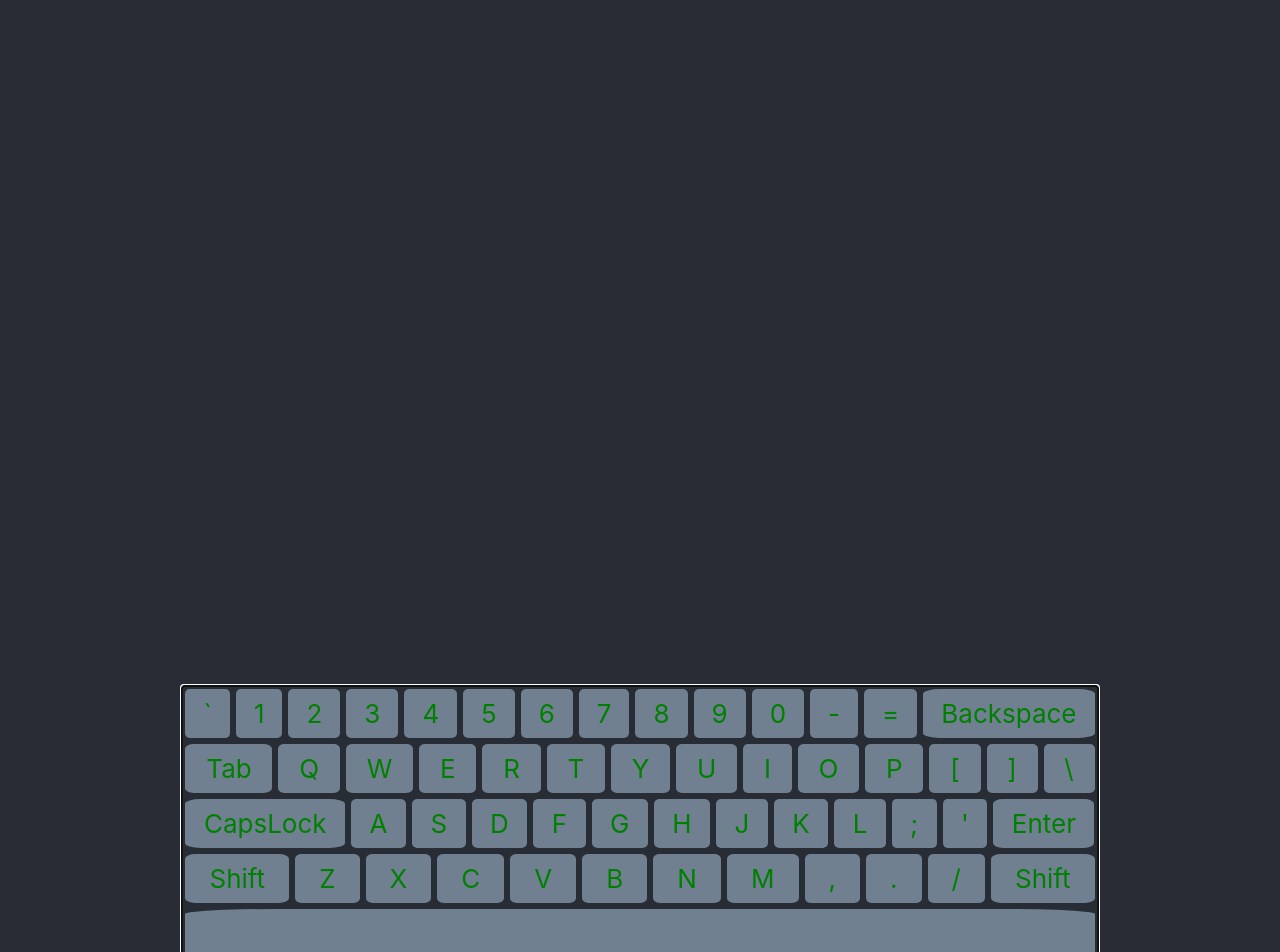
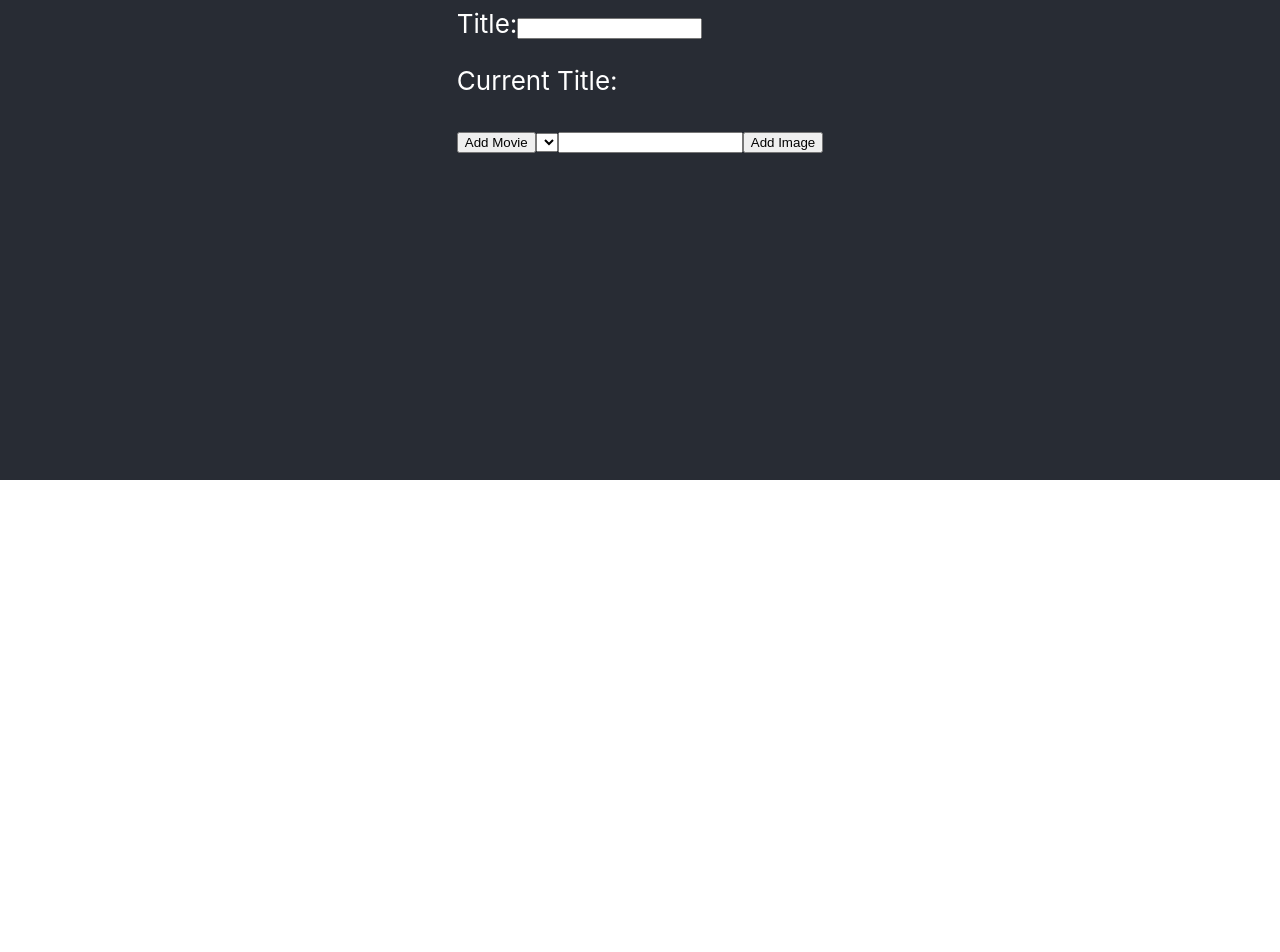
Before and after one commit to LifesABeach210/react-projects, a React (Create React App) app: page / in a window 1280 px wide. Shown: the part 320-1272 px from the top of the page. After the commit the page ends 800 px from the top, so only its background shows below. Built offline with nearby package versions, Linux system fonts and the light colour scheme.

Commit message:
Update App.js

```diff
--- a/src/App.js
+++ b/src/App.js
@@ -1,190 +1,118 @@
-import { useState, useRef, useEffect } from "react";
-import "./App.css";
-import React from "react";
-import TextRow from "./componets/TextRow";
+import logo from './logo.svg';
+import './App.css';
+import { useState } from "react";
 
-const deepClone = (object) => {
-  /* This function will create a "deep-clone" of an object which is necessary
-	when creating a copy an object with multiple nested layers of objects or arrays. */
-  return JSON.parse(JSON.stringify(object));
-};
-
-const App = () => {
- const [textAlong,setTextAlong] = useState("")
- const textHandler = (keyObj) =>{
-setTextAlong(textAlong.concat(keyObj.letter.toLowerCase()))
-if (keyObj.letter==='Backspace') {
-  let backSpaceFunc = textAlong.length -1 ;
-
-  console.log(textAlong)
-  let newText =textAlong.substring(backSpaceFunc,0)
-setTextAlong(newText);
-if (keyObj.letter === " ") {
-  setTextAlong(textAlong.concat(" "));
-}
+const MovieComponent = (props) => {
+	console.log(props.movie)
+	const movie = props.movie
+	return (
+		<div>
+			<h1>{movie.title}</h1>
+			{ <img src={movie.poster}></img> }
+		</div>
+	)
 }
 
+const MovieForm = (props) => {
 
- }
+	const [Title, setTitle] = useState("")
+	const [Director, setDirector] = useState("")
+	const [imageUrl, setImageUrl] = useState("")
+	const [selectedMovie, setSelectedMovie] = useState("")
+
+	return (
+		<div>
+			<label>Title:</label>
+			<input type="text" onChange={(e)=>{
+				setTitle(e.target.value)
+			}}/>
+			<p>Current Title: {Title}</p>
+			<button onClick={()=>{
+				const newMovie = {
+					Title,
+					Director,
+					Images: [
+
+					]
+				}
+				props.handleAddMovie(newMovie)
+			}}>Add Movie</button>
+
+
+			<select onChange={(e)=>{
+				setSelectedMovie(e.target.value)
+			}}>
+				{props.movieList.map((movie)=>{
+					return (
+						<option value={movie.Title}>{movie.Title}</option>
+					)
+				})}
+			</select>
+
+			<input type="text" onChange={(e)=>{
+				setImageUrl(e.target.value)
+			}}/>
+			<button onClick={()=>{
+				props.handleAddImageToMovie(selectedMovie, imageUrl)
+			}}>Add Image</button>
+		</div>
+	)
+}
+
+const MoviesDisplay = (props) => {
+	return (
+		<div>
+			{props.movieList.map((movie, index)=>{
+				return <MovieItem movie={movie} key={index}/>
+			})}
+		</div>
+	)
+}
+
+const MovieItem = (props) => {
+	return (
+		<div>
+			<h1>{props.movie.Title}</h1>
+			<p>{props.movie.Director}</p>
+			{props.movie.Images && props.movie.Images.map((imageUrl)=>{
+				console.log(imageUrl)
+				return (<img src={imageUrl.toString()}></img>);
+			})}
+			<hr/>
+		</div>
+	)
+}
+
+function App() {
+
+
+	const [movieList, setMovieList] = useState([])
+
+	const handleAddMovie = (newMovie) => {
+		const movieListCopy = [ ...movieList, newMovie ];
+		movieListCopy.push(newMovie)
+		setMovieList(movieListCopy)
+		setMovieList(movieListCopy)
+	}
+
+	const handleAddImageToMovie = (movieTitleToTarget, imageUrlToAdd) => {
+		const movieListCopy = [ ...movieList ];
+
+		const movieTargetIndex = movieListCopy.findIndex((movie)=>{
+			return movie.Title === movieTitleToTarget
+		})
+		movieListCopy[movieTargetIndex].Images.push(imageUrlToAdd)
+
+		setMovieList(movieListCopy)
+	}
+
+	console.log(movieList)
   return (
-    <div className="App-header">
-      <div>
-        <TextRow textAlong = {textAlong}></TextRow>
-      </div>
-      <KeyboardGrid textHandler={textHandler} />
+    <div className="App App-header">
+      <MovieForm handleAddMovie={handleAddMovie} movieList={movieList} handleAddImageToMovie={handleAddImageToMovie}/>
+			<MoviesDisplay movieList={movieList} />
     </div>
   );
-};
-
-const KeyboardGrid = (props) => {
-  const keyBoardArr = [
-    [
-      { letter: "`", isPressed: false },
-      { letter: "1", isPressed: false },
-      { letter: "2", isPressed: false },
-      { letter: "3", isPressed: false },
-      { letter: "4", isPressed: false },
-      { letter: "5", isPressed: false },
-      { letter: "6", isPressed: false },
-      { letter: "7", isPressed: false },
-      { letter: "8", isPressed: false },
-      { letter: "9", isPressed: false },
-      { letter: "0", isPressed: false },
-      { letter: "-", isPressed: false },
-      { letter: "=", isPressed: false },
-      { letter: "Backspace", isPressed: false },
-    ],
-    [
-      { letter: "Tab", isPressed: false },
-      { letter: "Q", isPressed: false },
-      { letter: "W", isPressed: false },
-      { letter: "E", isPressed: false },
-      { letter: "R", isPressed: false },
-      { letter: "T", isPressed: false },
-      { letter: "Y", isPressed: false },
-      { letter: "U", isPressed: false },
-      { letter: "I", isPressed: false },
-      { letter: "O", isPressed: false },
-      { letter: "P", isPressed: false },
-      { letter: "[", isPressed: false },
-      { letter: "]", isPressed: false },
-      { letter: "\\", isPressed: false },
-    ],
-    [
-      { letter: "CapsLock", isPressed: false },
-      { letter: "A", isPressed: false },
-      { letter: "S", isPressed: false },
-      { letter: "D", isPressed: false },
-      { letter: "F", isPressed: false },
-      { letter: "G", isPressed: false },
-      { letter: "H", isPressed: false },
-      { letter: "J", isPressed: false },
-      { letter: "K", isPressed: false },
-      { letter: "L", isPressed: false },
-      { letter: ";", isPressed: false },
-      { letter: "'", isPressed: false },
-      { letter: "Enter", isPressed: false },
-    ],
-    [
-      { letter: "Shift", isPressed: false },
-      { letter: "Z", isPressed: false },
-      { letter: "X", isPressed: false },
-      { letter: "C", isPressed: false },
-      { letter: "V", isPressed: false },
-      { letter: "B", isPressed: false },
-      { letter: "N", isPressed: false },
-      { letter: "M", isPressed: false },
-      { letter: ",", isPressed: false },
-      { letter: ".", isPressed: false },
-      { letter: "/", isPressed: false },
-      { letter: "Shift", isPressed: false },
-    ],
-    [{ letter: " ", isPressed: false }],
-  ];
-
-  const [keyRows, setKeyRows] = useState(keyBoardArr);
-  const [keyRowClone, setKeyRowClone] = useState([...keyRows]);
-  const [keyHitDown, setKeyHitDown] = useState({});
-  const [keyHitUp, setKeyUp] = useState({});
-
-  const handleKeyDown = (e) => {
-    let keyRowClone = [...keyRows];
-    keyRowClone.map((keyArr, index) => {
-      keyArr.map((keyObj, index) => {
-        if (keyObj.letter.toLowerCase() === e.key.toLowerCase()) {
-          console.log(keyObj.isPressed);
-
-          setKeyHitDown(e.key);
-
-         props.textHandler(keyObj)
-          return (keyObj.isPressed = true);
-        }
-      });
-    });
-  };
-
-  const handleKeyUp = (e) => {
-    let keyRowClone = [...keyRows];
-    keyRowClone.map((keyArr, index) => {
-      keyArr.map((keyObj, index) => {
-        if (keyObj.letter.toLowerCase() === e.key.toLowerCase()) {
-          console.log(keyObj);
-          setKeyUp(e.key);
-          console.log(keyObj.isPressed);
-          return (keyObj.isPressed = false);
-        }
-      });
-    });
-  };
-
-  /* The following lines for the useRef and useEffect are serving a single purpose for us, it is getting the div in the JSX of <KeyboardGrid/> and focusing it on page load.*/
-  const ref = useRef(null);
-
-  useEffect(() => {
-    ref.current.focus();
-  }, []);
-
-  return (
-    <div
-      className="Keyboard-grid"
-      ref={ref}
-      tabIndex={-1}
-      onKeyDown={handleKeyDown}
-
-     onKeyUp={handleKeyUp}>
-      {keyRows.map((keyRow, index) => {
-        // console.log(keyRow);
-        return <KeyboardRow keyRow={keyRow} key={index} />;
-      })}
-    </div>
-  );
-};
-
-const KeyboardRow = (props) => {
-  return (
-    <div className="Keyboard-row">
-      {props.keyRow.map((keyObject, index) => {
-        // console.log(keyObject);
-        return <KeyboardKey keyObject={keyObject} key={index} />;
-      })}
-    </div>
-  );
-};
-
-const KeyboardKey = (props) => {
-  let keyboardKeyClass;
-  if (props.keyObject.isPressed === false) {
-    keyboardKeyClass = { color: "green" };
-  }
-  if (props.keyObject.isPressed === true) {
-    keyboardKeyClass = { color: "red" };
-  }
-
-  return (
-    <div style={keyboardKeyClass} className="Keyboard-key">
-      {props.keyObject.letter}
-    </div>
-  );
-};
+}
 
 export default App;
```
